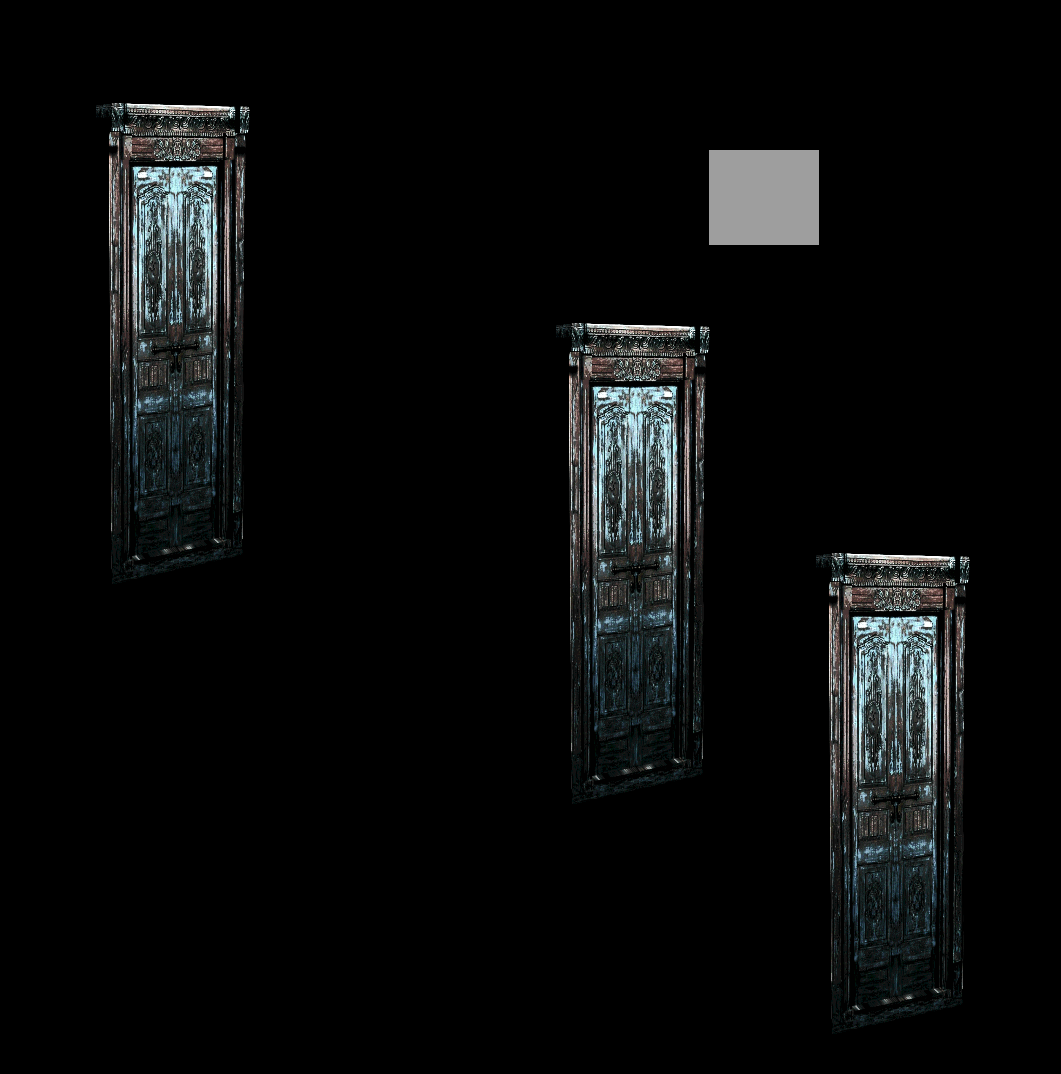
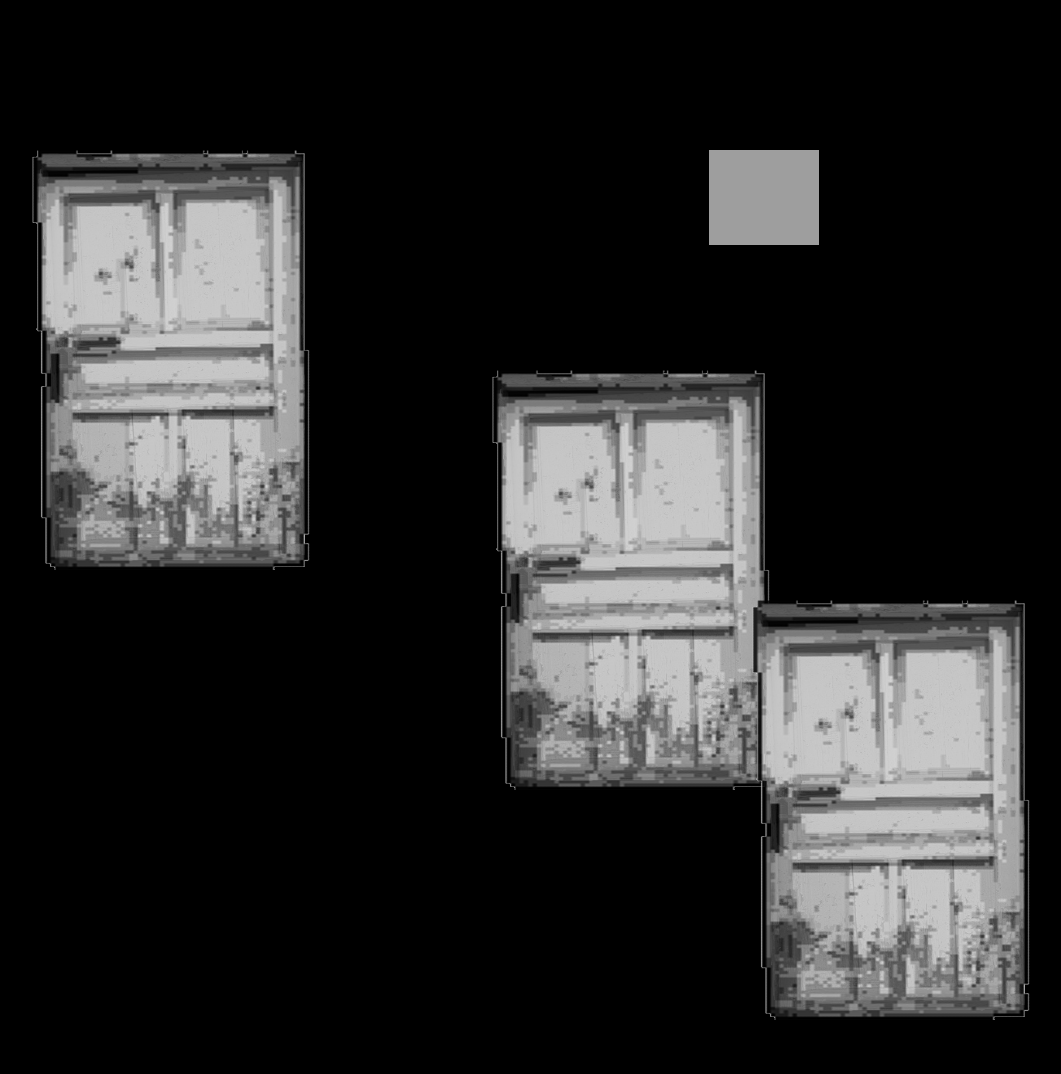
Before and after one commit to vvaeon/xncodingrealm, a plain HTML site: page index.html in a window 1280 px wide. Shown: the top 1074 px of the page, without its empty margins (181-1242 px from the left). Drawn offline with Linux system fonts and the light colour scheme; grey boxes are pictures that could not be loaded.

Commit message:
Update index.html

```diff
--- a/index.html
+++ b/index.html
@@ -11,16 +11,16 @@
 
   <body>
      <div class="door">
-        <a href="https://vvaeon.github.io/st000ckage_SO1/"> <img src="img/doorentry.png" width="570px" height="570px"></a>
+        <a href="https://vvaeon.github.io/st000ckage_SO1/"> <img src="img/doordone.png" width="570px" height="570px"></a>
      </div>
      <div class="door2">
-       <a href="https://vvaeon.github.io/st000ckage_x2xx/"> <img src="img/doorentry.png" width="570px" height="570px"></a>
+       <a href="https://vvaeon.github.io/st000ckage_x2xx/"> <img src="img/doordone.png" width="570px" height="570px"></a>
      </div>
      <div class="door3">
-       <a href="https://vvaeon.github.io/st000ckage_077/"> <img src="img/doorentry.png" width="570px" height="570px"></a>
+       <a href="https://vvaeon.github.io/st000ckage_077/"> <img src="img/doordone.png" width="570px" height="570px"></a>
      </div>
      <div class="door4">
-       <a href="https://vvaeon.github.io/st000kage_C788/"> <img src="img/doorentry.png" width="570px" height="570px"></a>
+       <a href="https://vvaeon.github.io/st000kage_C788/"> <img src="img/doordone.png" width="570px" height="570px"></a>
      </div>
      <div class="eye">
         <a href="https://vvaeon.github.io/frntx17xx/"> <img src="img/eyecam.png" width="110px" height="95px"/>
```
